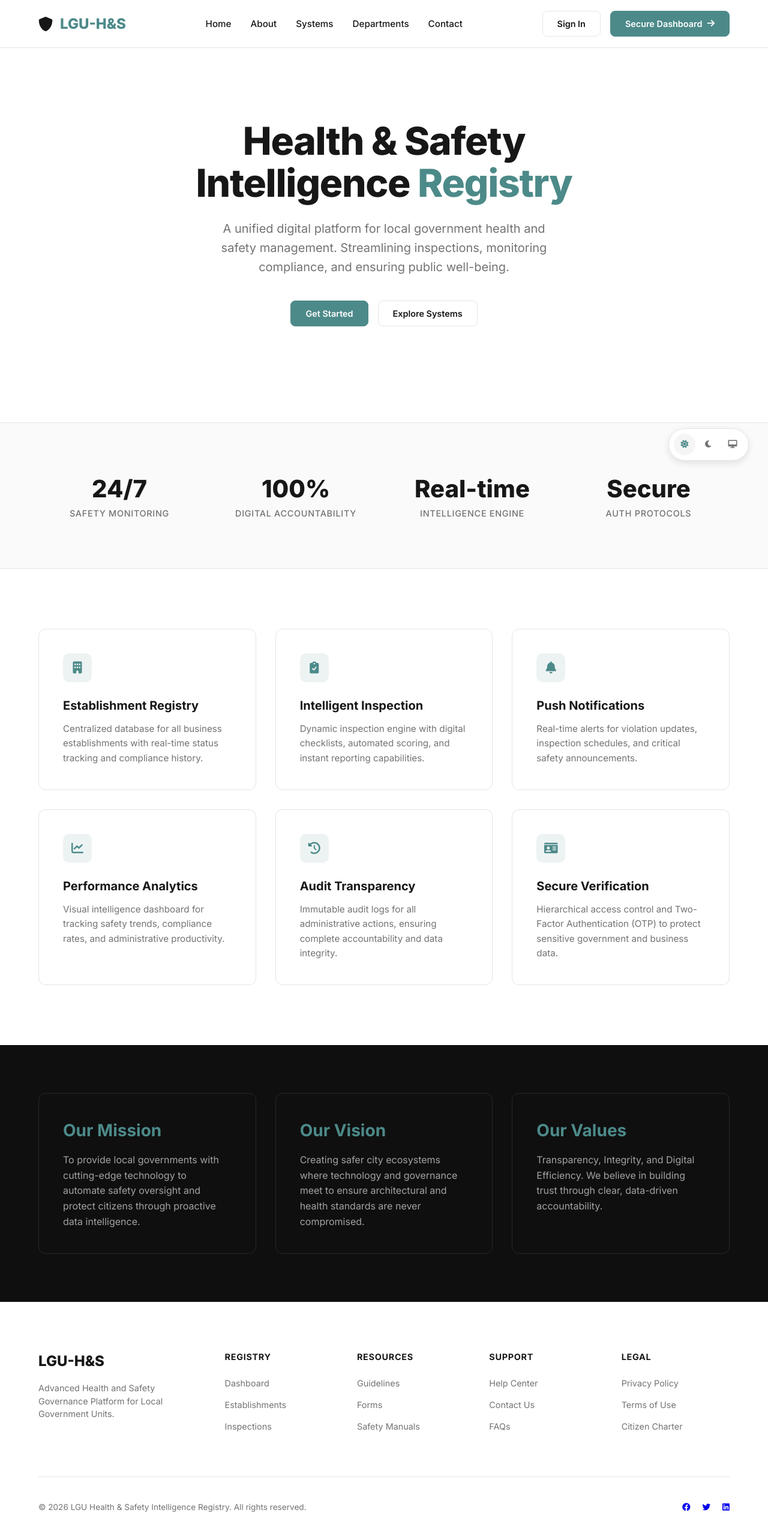
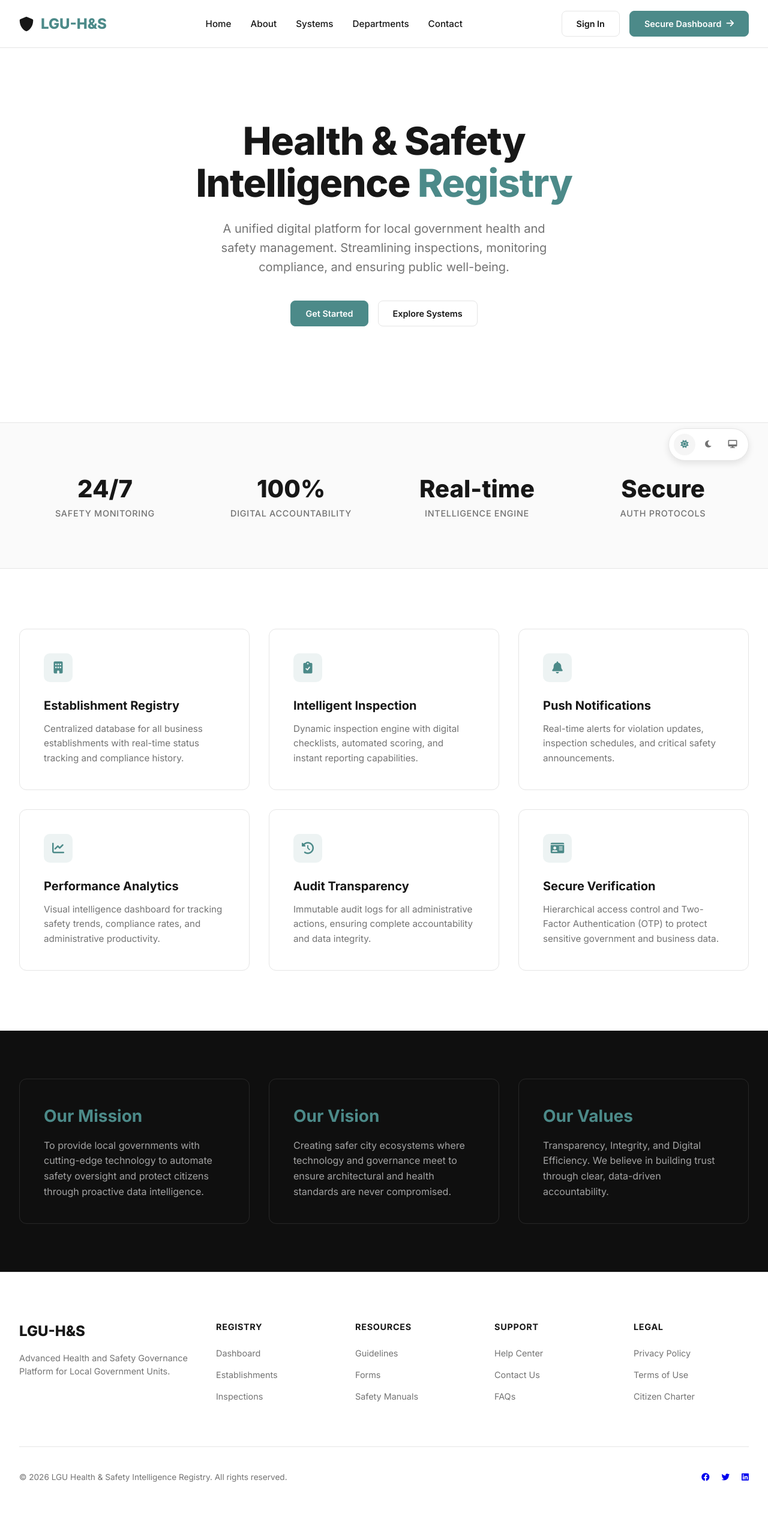
Before and after one commit to Jangwick/Healthandsafety, a PHP site: page / in a window 1280 px wide. Shown: the whole page at 60% size. After the commit the page ends 2470 px from the top, so only its background shows below. Run offline with PHP 8.4, Linux system fonts and the light colour scheme.

Commit message:
feat: Add new landing page with comprehensive UI and styling.

```diff
--- a/css/landing.css
+++ b/css/landing.css
@@ -32,6 +32,15 @@ body {
     line-height: 1.5;
 }
 
+/* --- Common Components --- */
+.landing-container {
+    max-width: 1280px;
+    margin: 0 auto;
+    padding-left: 2rem;
+    padding-right: 2rem;
+    width: 100%;
+}
+
 /* --- Navigation --- */
 nav {
     position: sticky;
@@ -40,12 +49,15 @@ nav {
     height: 80px;
     background-color: rgba(255, 255, 255, 0.95);
     backdrop-filter: blur(8px);
+    z-index: 1000;
+    border-bottom: 1px solid var(--border-light);
+}
+
+nav .landing-container {
     display: flex;
     align-items: center;
     justify-content: space-between;
-    padding: 0 5%;
-    z-index: 1000;
-    border-bottom: 1px solid var(--border-light);
+    height: 100%;
 }
 
 .nav-brand {
@@ -121,10 +133,12 @@ nav {
 
 /* --- Hero Section --- */
 .hero {
-    padding: 120px 5% 80px;
+    padding: 120px 0 80px;
     text-align: center;
+}
+
+.hero .landing-container {
     max-width: 900px;
-    margin: 0 auto;
 }
 
 .hero h1 {
@@ -151,14 +165,17 @@ nav {
 }
 
 .hero-stats {
-    display: grid;
-    grid-template-columns: repeat(4, 1fr);
-    gap: 24px;
-    padding: 80px 5%;
+    padding: 80px 0;
     background-color: #FAFAFA;
     margin-top: 80px;
     border-top: 1px solid var(--border-light);
     border-bottom: 1px solid var(--border-light);
+}
+
+.hero-stats .landing-container {
+    display: grid;
+    grid-template-columns: repeat(4, 1fr);
+    gap: 24px;
 }
 
 .stat-card {
@@ -181,7 +198,10 @@ nav {
 
 /* --- Features --- */
 .features {
-    padding: 100px 5%;
+    padding: 100px 0;
+}
+
+.features .landing-container {
     display: grid;
     grid-template-columns: repeat(3, 1fr);
     gap: 32px;
@@ -228,9 +248,12 @@ nav {
 
 /* --- Mission Section --- */
 .mission {
-    padding: 80px 5%;
+    padding: 80px 0;
     background-color: var(--bg-dark);
     color: #FFFFFF;
+}
+
+.mission .landing-container {
     display: grid;
     grid-template-columns: 1fr 1fr 1fr;
     gap: 32px;
@@ -256,7 +279,7 @@ nav {
 
 /* --- Footer --- */
 footer {
-    padding: 80px 5% 40px;
+    padding: 80px 0 40px;
     border-top: 1px solid var(--border-light);
     background-color: #FFFFFF;
 }
--- a/views/pages/landing.php
+++ b/views/pages/landing.php
@@ -10,6 +10,7 @@
 <body>
     <!-- Sticky Navigation -->
     <nav>
+        <div class="landing-container">
             <div class="nav-brand">
                 <i class="fas fa-shield-alt"></i>
                 <span>LGU-H&S</span>
@@ -29,10 +30,12 @@
                     <a href="/login" class="btn btn-primary">Secure Dashboard <i class="fas fa-arrow-right"></i></a>
                 <?php endif; ?>
             </div>
+        </div>
     </nav>
 
     <!-- Hero Section -->
     <header class="hero">
+        <div class="landing-container">
             <h1>Health & Safety Intelligence <span style="color: var(--primary-teal);">Registry</span></h1>
             <p>A unified digital platform for local government health and safety management. Streamlining inspections, monitoring compliance, and ensuring public well-being.</p>
             <div class="hero-actions">
@@ -41,10 +44,12 @@
                 </a>
                 <a href="#systems" class="btn btn-ghost">Explore Systems</a>
             </div>
+        </div>
     </header>
 
     <!-- Stats Row -->
     <section class="hero-stats">
+        <div class="landing-container">
             <div class="stat-card">
                 <h2>24/7</h2>
                 <p>Safety Monitoring</p>
@@ -61,10 +66,12 @@
                 <h2>Secure</h2>
                 <p>Auth Protocols</p>
             </div>
+        </div>
     </section>
 
     <!-- Features Grid -->
     <section class="features" id="systems">
+        <div class="landing-container">
             <div class="feature-card">
                 <div class="feature-icon"><i class="fas fa-building"></i></div>
                 <h3>Establishment Registry</h3>
@@ -95,10 +102,12 @@
                 <h3>Secure Verification</h3>
                 <p>Hierarchical access control and Two-Factor Authentication (OTP) to protect sensitive government and business data.</p>
             </div>
+        </div>
     </section>
 
     <!-- Mission/Vision/Values Section -->
     <section class="mission" id="about">
+        <div class="landing-container">
             <div class="mission-card">
                 <h2>Our Mission</h2>
                 <p>To provide local governments with cutting-edge technology to automate safety oversight and protect citizens through proactive data intelligence.</p>
@@ -111,15 +120,18 @@
                 <h2>Our Values</h2>
                 <p>Transparency, Integrity, and Digital Efficiency. We believe in building trust through clear, data-driven accountability.</p>
             </div>
+        </div>
     </section>
 
     <!-- Footer -->
     <footer>
+        <div class="landing-container">
             <div class="footer-grid">
                 <div class="footer-brand">
                     <h2>LGU-H&S</h2>
                     <p>Advanced Health and Safety Governance Platform for Local Government Units.</p>
                 </div>
+                <!-- ... columns ... -->
                 <div class="footer-col">
                     <h4>Registry</h4>
                     <ul>
@@ -161,6 +173,7 @@
                     <a href="#"><i class="fab fa-linkedin"></i></a>
                 </div>
             </div>
+        </div>
     </footer>
 
     <!-- Theme Toggle -->
```
Lines whose indentation alone changed are shown as unchanged.
